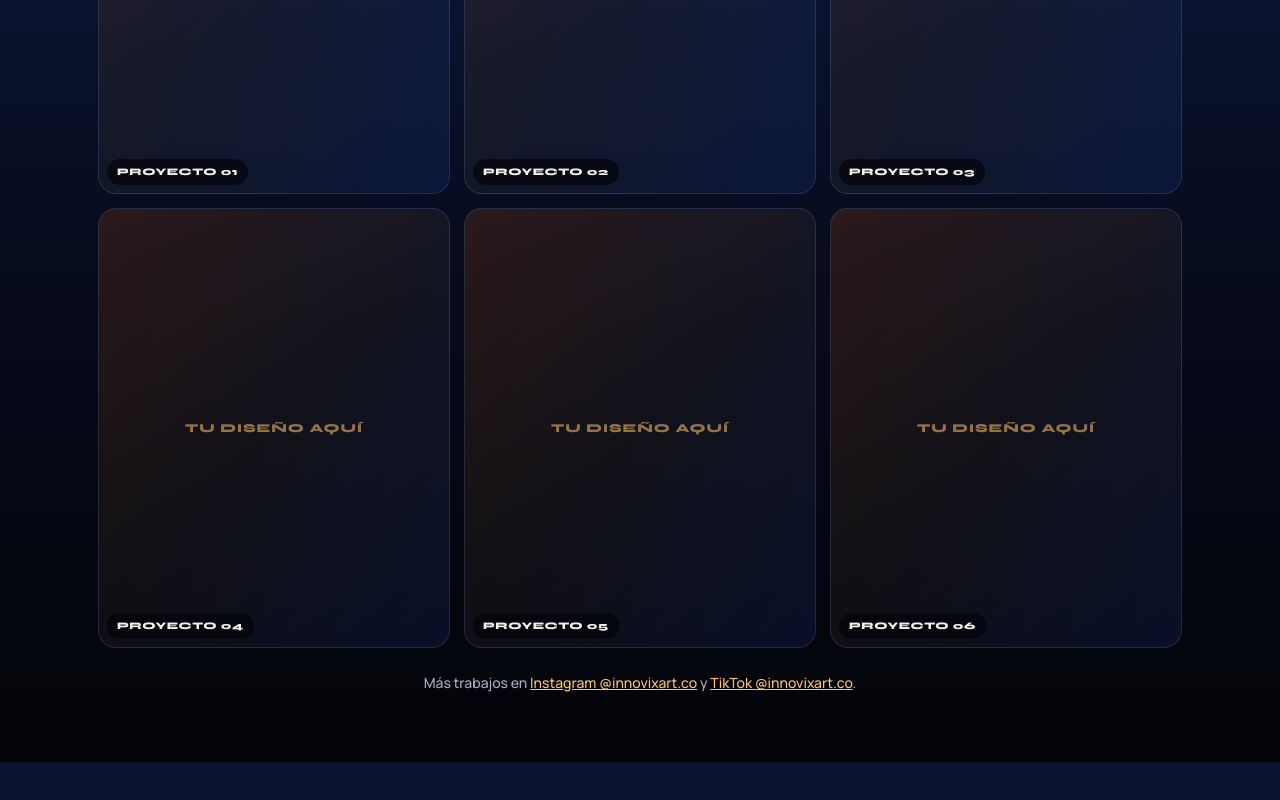
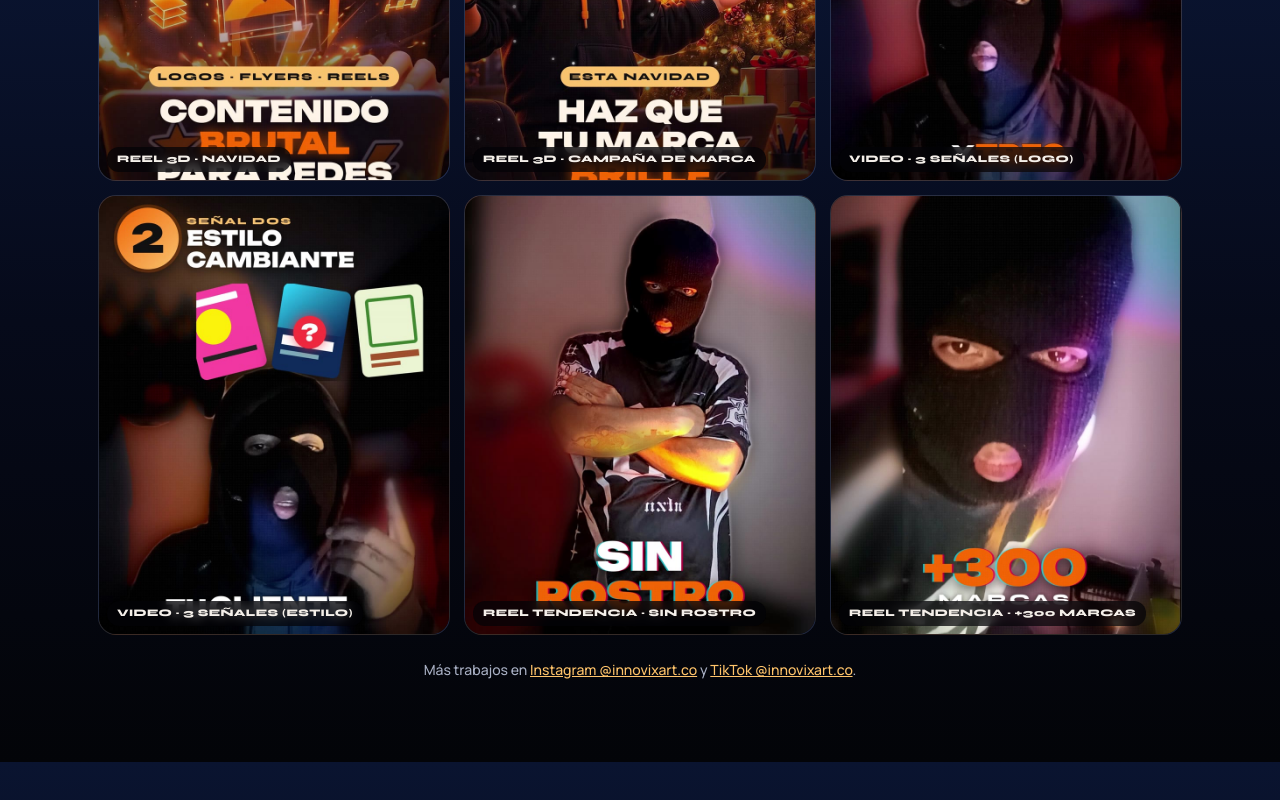
Before and after one commit to innovixart2019/innovixart2019.github.io, a plain HTML site: page index.html in a window 1280 px wide. Shown: the part 3238-4038 px from the top of the page. Drawn offline with Linux system fonts and the light colour scheme.

Commit message:
Landing: fotos de portafolio y precio a tu medida

```diff
--- a/estilos.css
+++ b/estilos.css
@@ -141,7 +141,7 @@ h1 { font-size: clamp(30px, 8.6vw, 76px); font-weight: 900; max-width: 15ch; mar
 .sello { position: absolute; top: -13px; left: 24px; font-family: "Syne"; font-weight: 800; font-size: 11px; letter-spacing: .12em; text-transform: uppercase; background: var(--fuego); color: #1a0b00; padding: 5px 12px; border-radius: 999px; }
 .paquete h3 { font-size: 22px; }
 .precio { margin: 12px 0 10px; color: var(--suave); font-family: "Syne"; font-weight: 800; }
-.precio span { font-family: "Unbounded"; font-weight: 900; font-size: 34px; color: var(--texto); margin-left: 4px; }
+.precio span { font-family: "Unbounded"; font-weight: 900; font-size: clamp(20px, 5.6vw, 26px); color: var(--texto); margin-left: 4px; }
 .paquete-desc { color: var(--suave); font-size: 15px; margin-bottom: 18px; }
 .paquete ul { list-style: none; display: grid; gap: 10px; margin-bottom: 26px; flex: 1; }
 .paquete li { position: relative; padding-left: 26px; font-size: 15px; }
@@ -157,7 +157,7 @@ h1 { font-size: clamp(30px, 8.6vw, 76px); font-weight: 900; max-width: 15ch; mar
 .pieza:hover img { transform: scale(1.06); }
 .pieza.vacia img { display: none; }
 .pieza.vacia::before { content: "Tu diseño aquí"; position: absolute; inset: 0; display: grid; place-items: center; padding: 0 14px; text-align: center; font-family: "Syne"; font-weight: 800; font-size: 12px; letter-spacing: .08em; text-transform: uppercase; color: rgba(255, 196, 107, .55); }
-.pieza figcaption { position: absolute; left: 8px; bottom: 8px; white-space: nowrap; font-family: "Syne"; font-weight: 800; font-size: 10px; letter-spacing: .06em; text-transform: uppercase; padding: 5px 10px; border-radius: 999px; background: rgba(3, 4, 8, .65); backdrop-filter: blur(6px); }
+.pieza figcaption { position: absolute; left: 8px; bottom: 8px; max-width: calc(100% - 16px); font-family: "Syne"; font-weight: 800; font-size: 10px; line-height: 1.3; letter-spacing: .04em; text-transform: uppercase; padding: 6px 10px; border-radius: 12px; background: rgba(3, 4, 8, .72); backdrop-filter: blur(6px); }
 
 /* Proceso */
 .pasos { list-style: none; display: grid; gap: 14px; counter-reset: p; }
--- a/index.html
+++ b/index.html
@@ -98,7 +98,7 @@
     <div class="paquetes">
       <article class="paquete revelar">
         <h3>Arranque</h3>
-        <p class="precio">Desde <span>$___</span></p>
+        <p class="precio">Precio <span>a tu medida</span></p>
         <p class="paquete-desc">Para negocios que están naciendo y necesitan verse serios desde el día uno.</p>
         <ul>
           <li>Logo</li>
@@ -110,7 +110,7 @@
       <article class="paquete destacado revelar">
         <span class="sello">Más completo</span>
         <h3>Marca completa</h3>
-        <p class="precio">Desde <span>$___</span></p>
+        <p class="precio">Precio <span>a tu medida</span></p>
         <p class="paquete-desc">Para marcas que quieren una imagen sólida y coherente en todos lados.</p>
         <ul>
           <li>Logo</li>
@@ -122,7 +122,7 @@
       </article>
       <article class="paquete revelar">
         <h3>Contenido</h3>
-        <p class="precio">Desde <span>$___</span></p>
+        <p class="precio">Precio <span>a tu medida</span></p>
         <p class="paquete-desc">Para marcas que ya existen y necesitan publicar con constancia y buen diseño.</p>
         <ul>
           <li>Posts y carruseles para redes</li>
@@ -140,12 +140,12 @@
     <p class="etiqueta revelar">Portafolio</p>
     <h2 class="revelar">Algo de lo que he hecho</h2>
     <div class="galeria">
-      <figure class="pieza revelar"><img src="img/portafolio-01.jpg" alt="Proyecto de portafolio 1" loading="lazy"><figcaption>Proyecto 01</figcaption></figure>
-      <figure class="pieza revelar"><img src="img/portafolio-02.jpg" alt="Proyecto de portafolio 2" loading="lazy"><figcaption>Proyecto 02</figcaption></figure>
-      <figure class="pieza revelar"><img src="img/portafolio-03.jpg" alt="Proyecto de portafolio 3" loading="lazy"><figcaption>Proyecto 03</figcaption></figure>
-      <figure class="pieza revelar"><img src="img/portafolio-04.jpg" alt="Proyecto de portafolio 4" loading="lazy"><figcaption>Proyecto 04</figcaption></figure>
-      <figure class="pieza revelar"><img src="img/portafolio-05.jpg" alt="Proyecto de portafolio 5" loading="lazy"><figcaption>Proyecto 05</figcaption></figure>
-      <figure class="pieza revelar"><img src="img/portafolio-06.jpg" alt="Proyecto de portafolio 6" loading="lazy"><figcaption>Proyecto 06</figcaption></figure>
+      <figure class="pieza revelar"><img src="img/portafolio-01.jpg" alt="Reel 3D · Navidad" loading="lazy"><figcaption>Reel 3D · Navidad</figcaption></figure>
+      <figure class="pieza revelar"><img src="img/portafolio-02.jpg" alt="Reel 3D · Campaña de marca" loading="lazy"><figcaption>Reel 3D · Campaña de marca</figcaption></figure>
+      <figure class="pieza revelar"><img src="img/portafolio-03.jpg" alt="Video · 3 señales (logo)" loading="lazy"><figcaption>Video · 3 señales (logo)</figcaption></figure>
+      <figure class="pieza revelar"><img src="img/portafolio-04.jpg" alt="Video · 3 señales (estilo)" loading="lazy"><figcaption>Video · 3 señales (estilo)</figcaption></figure>
+      <figure class="pieza revelar"><img src="img/portafolio-05.jpg" alt="Reel tendencia · Sin rostro" loading="lazy"><figcaption>Reel tendencia · Sin rostro</figcaption></figure>
+      <figure class="pieza revelar"><img src="img/portafolio-06.jpg" alt="Reel tendencia · +300 marcas" loading="lazy"><figcaption>Reel tendencia · +300 marcas</figcaption></figure>
     </div>
     <p class="nota revelar">Más trabajos en <a href="https://www.instagram.com/innovixart.co/" target="_blank" rel="noopener">Instagram @innovixart.co</a> y <a href="https://www.tiktok.com/@innovixart.co" target="_blank" rel="noopener">TikTok @innovixart.co</a>.</p>
   </section>
```
Also changed, not shown: img/portafolio-01.jpg (added), img/portafolio-02.jpg (added), img/portafolio-03.jpg (added), img/portafolio-04.jpg (added), img/portafolio-05.jpg (added), img/portafolio-06.jpg (added).
